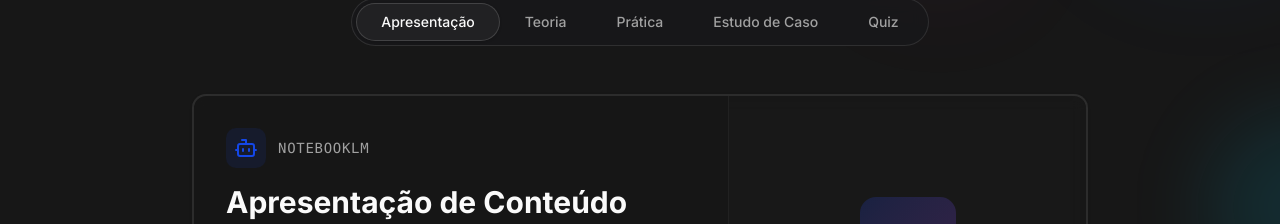
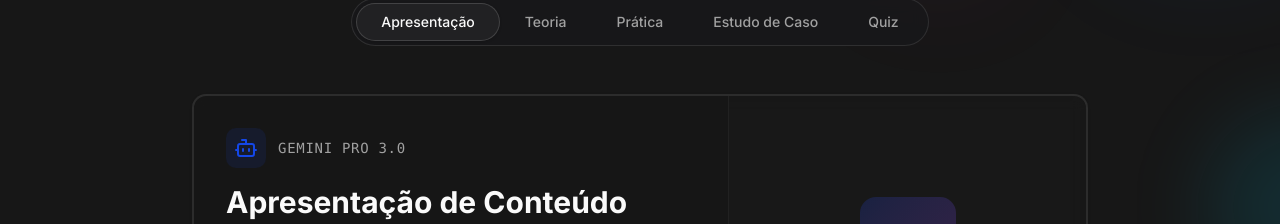
Before and after one commit to guisebastiao/ai-curation-toolkit, a React (Vite) app: page / in a window 1280 px wide. Shown: the part 1686-1910 px from the top of the page. Built offline with nearby package versions, Linux system fonts and the light colour scheme.

Commit message:
feat: removed link redirect] to notebooklm

```diff
--- a/src/components/section/prompt-library-section.tsx
+++ b/src/components/section/prompt-library-section.tsx
@@ -10,7 +10,7 @@ import { toast } from "sonner";
 
 const promptLibrary = {
   presentation: {
-    tool: "NotebookLM",
+    tool: "Gemini Pro 3.0",
     label: "Apresentação",
     title: "Apresentação de Conteúdo",
     description: "Gere roteiros de vídeo e apresentações cativantes a partir dos seus materiais.",
@@ -81,13 +81,10 @@ export const PromptLibrary = () => {
 
     await navigator.clipboard.writeText(item.prompt);
 
-    const isNotebook = item.tool.includes("NotebookLM");
-    const targetUrl = isNotebook ? "https://notebooklm.google.com/" : "https://gemini.google.com/";
-
     setCopiedStates((prev) => ({ ...prev, [promptKey]: true }));
     toast.success("Prompt copiado!");
 
-    window.open(targetUrl, "_blank");
+    window.open("https://gemini.google.com/app", "_blank");
 
     setTimeout(() => {
       setCopiedStates((prev) => ({ ...prev, [promptKey]: false }));
```
